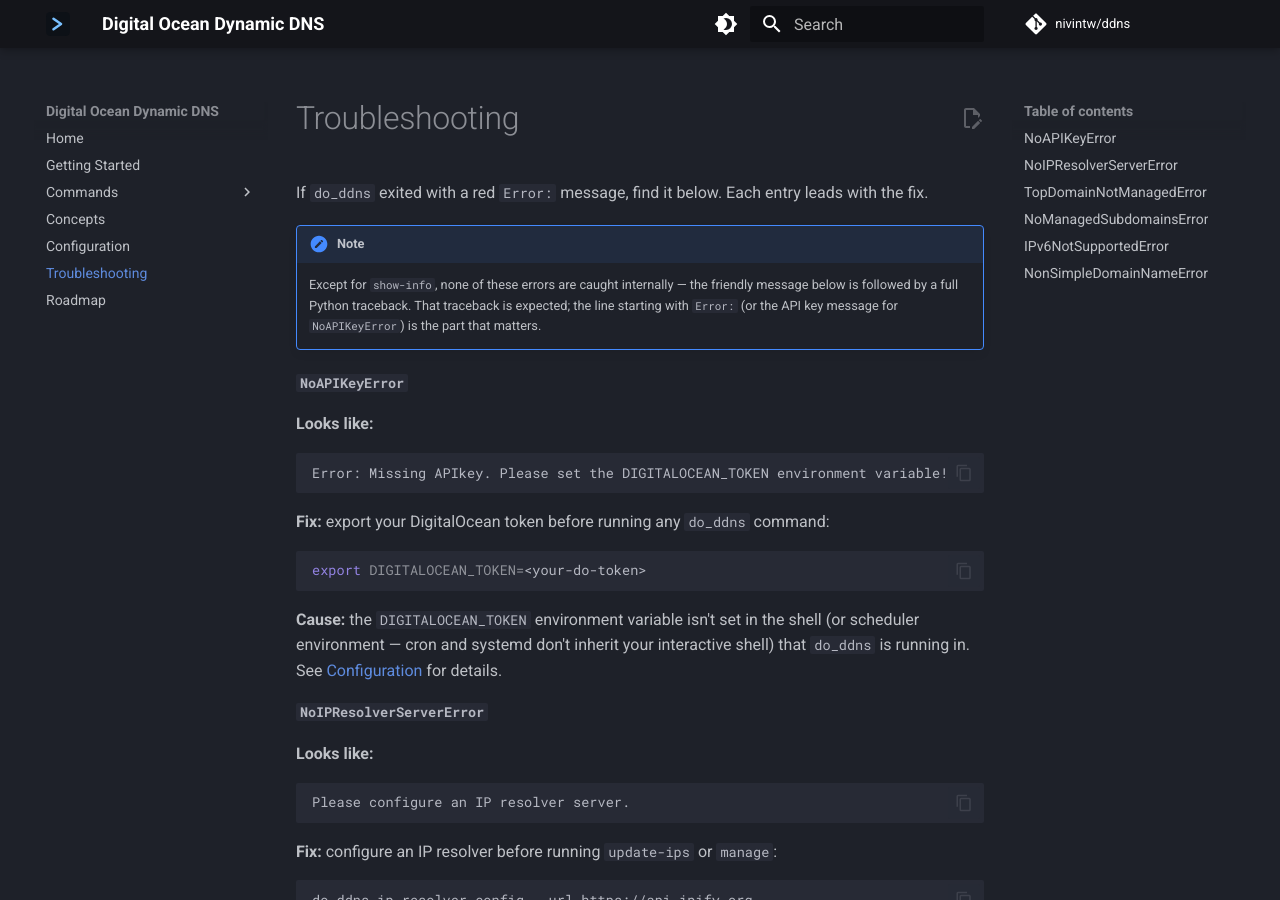
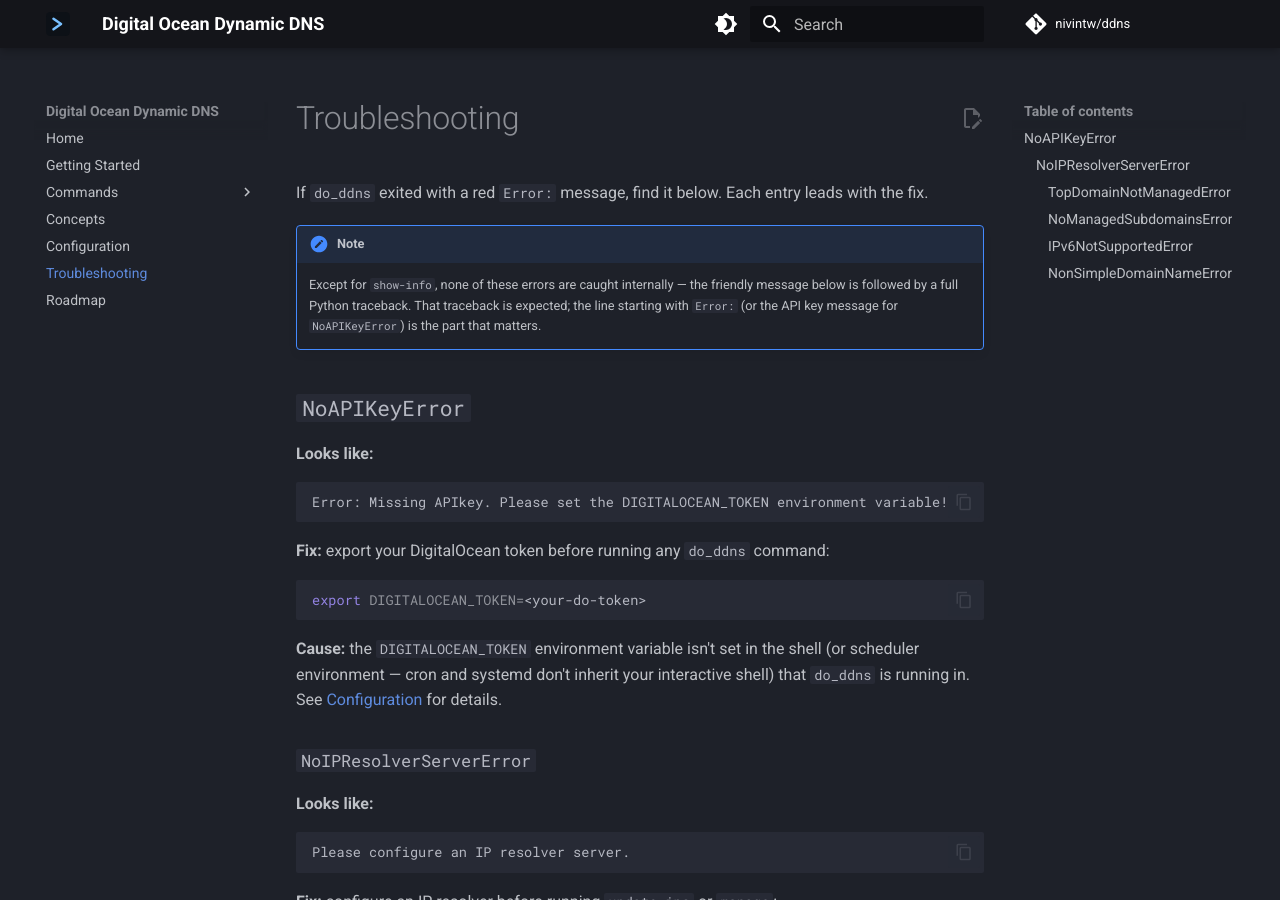
Before and after one commit to nivintw/ddns, an MkDocs documentation site: the page built from docs/troubleshooting.md, in a window 1280 px wide and 900 px high. Built offline with MkDocs 1.6.1 and Material for MkDocs 9.7.7, drawn with Linux system fonts in a browser that asks for light colours; comment, search, counter and statistics services are not loaded.

```diff
--- a/docs/troubleshooting.md
+++ b/docs/troubleshooting.md
@@ -13,7 +13,7 @@ If `do_ddns` exited with a red `Error:` message, find it below. Each entry leads
     starting with `Error:` (or the API key message for `NoAPIKeyError`) is the part that
     matters.
 
-#### `NoAPIKeyError`
+## `NoAPIKeyError`
 
 **Looks like:**
 
@@ -31,7 +31,7 @@ export DIGITALOCEAN_TOKEN=<your-do-token>
 environment — cron and systemd don't inherit your interactive shell) that `do_ddns` is running in.
 See [Configuration](configuration.md#api-token) for details.
 
-#### `NoIPResolverServerError`
+### `NoIPResolverServerError`
 
 **Looks like:**
 
```
Also changed, not shown: docs/concepts.md (+1 -1 lines).
